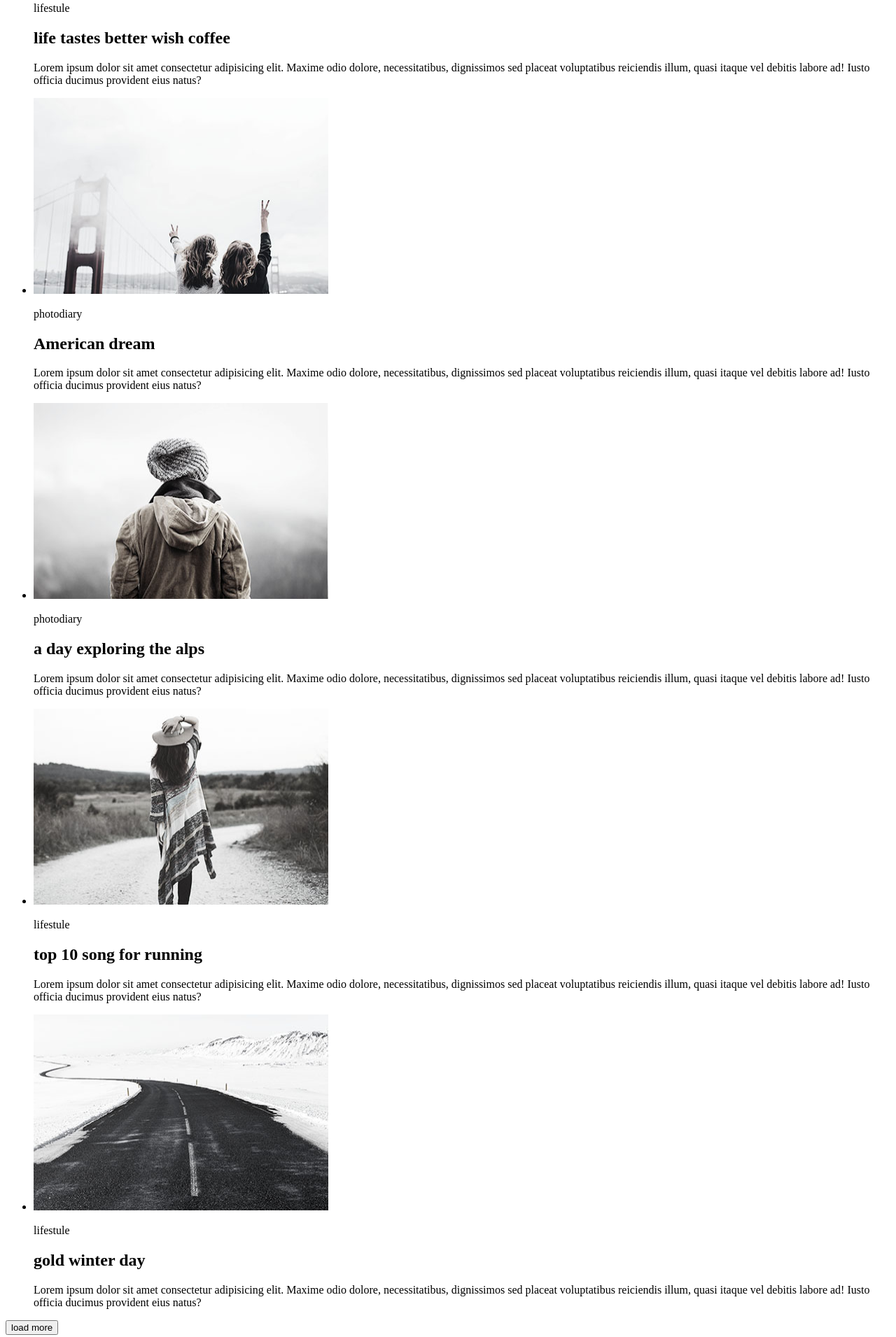
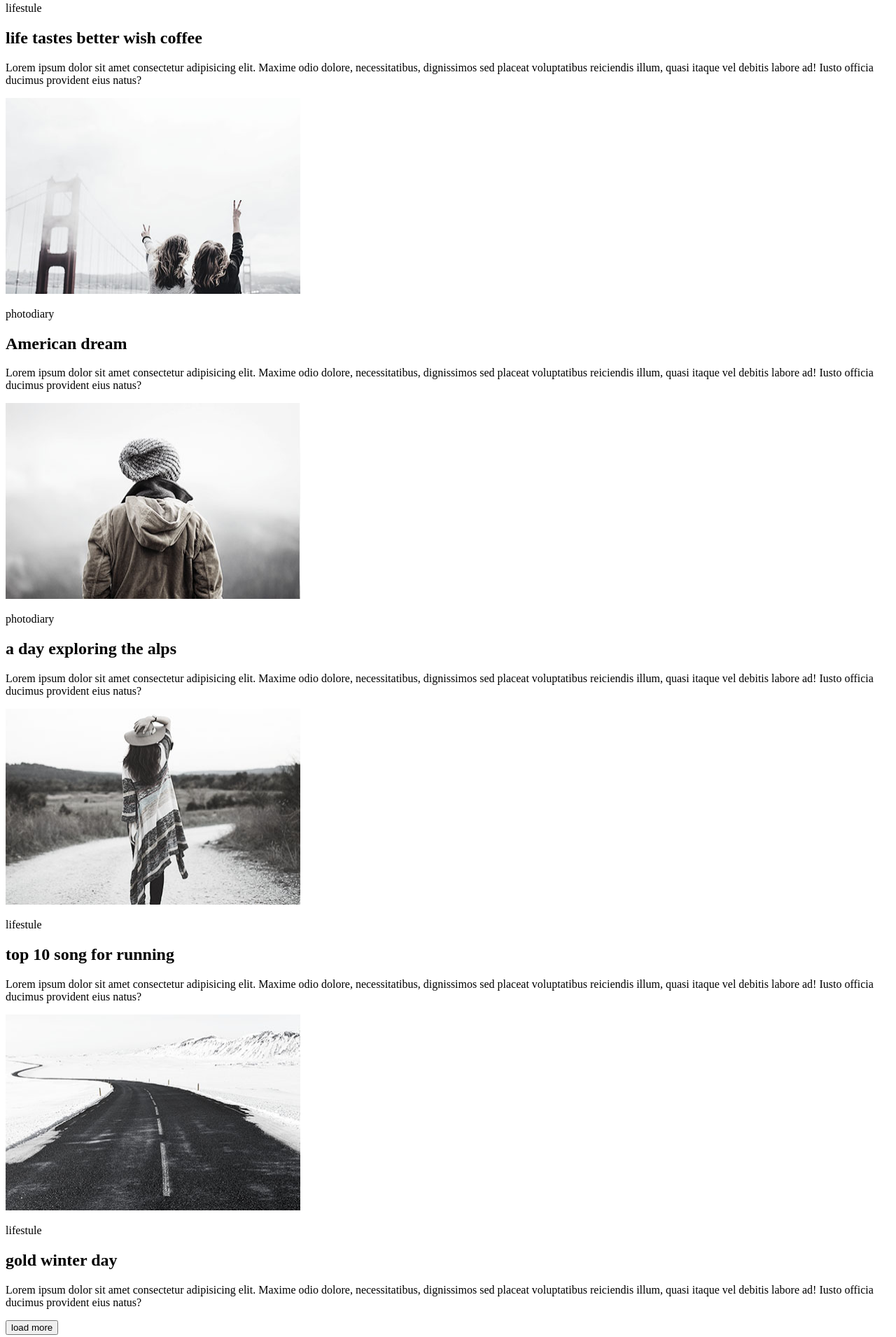
Before and after one commit to sashabaz/goit-fe-course, a plain HTML site: page hw-01-02/index.html in a window 1280 px wide. Shown: the part 838-2749 px from the top of the page at 70% size. Drawn offline with Linux system fonts and the light colour scheme.

Commit message:
add update

```diff
--- a/hw-01-02/index.html
+++ b/hw-01-02/index.html
@@ -10,86 +10,70 @@
     <header>
         <nav>
             <ul>
-               <li><a href="#">lifestule</a></li>
-               <li><a href="#">photodiary</a></li>
-               <li><a href="#">music</a></li>
-               <li><a href="#">travel</a></li>
+                <li>
+                    <a href="#">lifestule</a>
+                </li>
+                <li>
+                    <a href="#">photodiary</a>
+                </li>
+                <li>
+                    <a href="#">music</a>
+                </li>
+                <li>
+                    <a href="#">travel</a>
+                </li>
             </ul>
         </nav>
     </header>
     <main>
-       <section>
-           <ul>
-               <li>
-                   <div>
+        <article>
             <img src="img/Untitled-1.jpg" alt="girls" width="421" height="280">
             <p>lifestule</p>
             <h2>more than just a music festival</h2>
-                       <p>Lorem ipsum dolor sit amet consectetur adipisicing elit. Maxime odio dolore, necessitatibus, dignissimos sed placeat voluptatibus reiciendis illum, quasi itaque vel debitis labore ad! Iusto officia ducimus provident eius natus?</p>
-                   </div>
-               </li>
-           </ul>
-       </section>
-       <section>
-        <ul>
-            <li>
-                <div>
+            <p>Lorem ipsum dolor sit amet consectetur adipisicing elit. Maxime odio dolore, necessitatibus, dignissimos sed
+                placeat voluptatibus reiciendis illum, quasi itaque vel debitis labore ad! Iusto officia ducimus provident
+                eius natus?</p>
+        </article>
+        <article>
             <img src="img/Untitled-2.jpg" alt="coffee" width="421" height="280">
             <p>lifestule</p>
             <h2>life tastes better wish coffee</h2>
-                    <p>Lorem ipsum dolor sit amet consectetur adipisicing elit. Maxime odio dolore, necessitatibus, dignissimos sed placeat voluptatibus reiciendis illum, quasi itaque vel debitis labore ad! Iusto officia ducimus provident eius natus?</p>
-                </div>
-            </li>
-        </ul>
-    </section>
-    <section>
-        <ul>
-            <li>
-                <div>
+            <p>Lorem ipsum dolor sit amet consectetur adipisicing elit. Maxime odio dolore, necessitatibus, dignissimos sed
+                placeat voluptatibus reiciendis illum, quasi itaque vel debitis labore ad! Iusto officia ducimus provident
+                eius natus?</p>
+        </article>
+        <article>
             <img src="img/Untitled-3.jpg" alt="people" width="421" height="280">
             <p>photodiary</p>
             <h2>American dream</h2>
-                    <p>Lorem ipsum dolor sit amet consectetur adipisicing elit. Maxime odio dolore, necessitatibus, dignissimos sed placeat voluptatibus reiciendis illum, quasi itaque vel debitis labore ad! Iusto officia ducimus provident eius natus?</p>
-                </div>
-            </li>
-        </ul>
-    </section>
-    <section>
-        <ul>
-            <li>
-                <div>
+            <p>Lorem ipsum dolor sit amet consectetur adipisicing elit. Maxime odio dolore, necessitatibus, dignissimos sed
+                placeat voluptatibus reiciendis illum, quasi itaque vel debitis labore ad! Iusto officia ducimus provident
+                eius natus?</p>
+        </article>
+        <article>
             <img src="img/Untitled-4.jpg" alt="people in the hat" width="421" height="280">
             <p>photodiary</p>
             <h2>a day exploring the alps</h2>
-                    <p>Lorem ipsum dolor sit amet consectetur adipisicing elit. Maxime odio dolore, necessitatibus, dignissimos sed placeat voluptatibus reiciendis illum, quasi itaque vel debitis labore ad! Iusto officia ducimus provident eius natus?</p>
-                </div>
-            </li>
-        </ul>
-    </section>
-    <section>
-        <ul>
-            <li>
-                <div>
+            <p>Lorem ipsum dolor sit amet consectetur adipisicing elit. Maxime odio dolore, necessitatibus, dignissimos sed
+                placeat voluptatibus reiciendis illum, quasi itaque vel debitis labore ad! Iusto officia ducimus provident
+                eius natus?</p>
+        </article>
+        <article>
             <img src="img/Untitled-5.jpg" alt="girls in the hat" width="421" height="280">
             <p>lifestule</p>
             <h2>top 10 song for running</h2>
-                    <p>Lorem ipsum dolor sit amet consectetur adipisicing elit. Maxime odio dolore, necessitatibus, dignissimos sed placeat voluptatibus reiciendis illum, quasi itaque vel debitis labore ad! Iusto officia ducimus provident eius natus?</p>
-                </div>
-            </li>
-        </ul>
-    </section>
-    <section>
-        <ul>
-            <li>
-                <div>
+            <p>Lorem ipsum dolor sit amet consectetur adipisicing elit. Maxime odio dolore, necessitatibus, dignissimos sed
+                placeat voluptatibus reiciendis illum, quasi itaque vel debitis labore ad! Iusto officia ducimus provident
+                eius natus?</p>
+        </article>
+        <article>
             <img src="img/Untitled-6.jpg" alt="way" width="421" height="280">
             <p>lifestule</p>
             <h2>gold winter day</h2>
-                    <p>Lorem ipsum dolor sit amet consectetur adipisicing elit. Maxime odio dolore, necessitatibus, dignissimos sed placeat voluptatibus reiciendis illum, quasi itaque vel debitis labore ad! Iusto officia ducimus provident eius natus?</p>
-                </div>
-            </li>
-        </ul>
-    </section>
+            <p>Lorem ipsum dolor sit amet consectetur adipisicing elit. Maxime odio dolore, necessitatibus, dignissimos sed
+                placeat voluptatibus reiciendis illum, quasi itaque vel debitis labore ad! Iusto officia ducimus provident
+                eius natus?</p>
+        </article>
         <button>load more</button>
     </main>
 </body>
```
Lines whose indentation alone changed are shown as unchanged.
